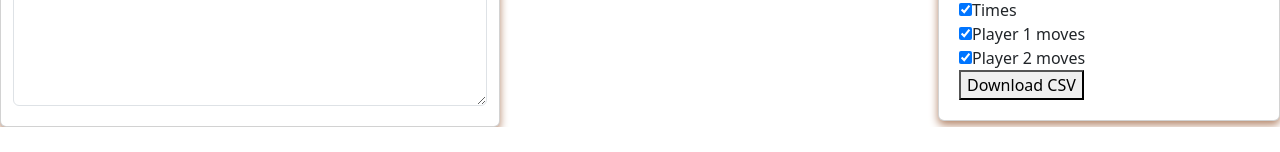
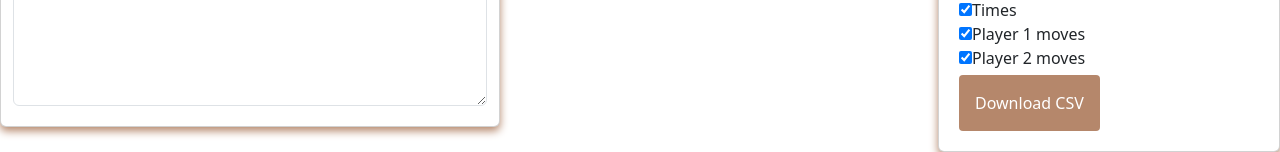
Before and after one commit to game-ai-platform-team/tira-ai-platform, a React (Vite) app in the folder frontend/: page /connect_four in a window 1280 px wide. Shown: the part 681-833 px from the top of the page. Before the commit the page ends 808 px from the top, so only its background shows below. Built offline with nearby package versions, Linux system fonts and the light colour scheme; what kokopu would draw is missing.

Commit message:
Feat(#146): Super useful CSVButton has color

```diff
--- a/frontend/src/components/CSVCreator.tsx
+++ b/frontend/src/components/CSVCreator.tsx
@@ -1,5 +1,6 @@
 import React, { useState } from "react";
 import MoveStatistics from "../interfaces/MoveStatistics.ts";
+import "../scss/CSVCreator.scss"
 
 interface CSVCreatorProps {
     moves: MoveStatistics[] | null;
@@ -116,7 +117,7 @@ const CSVCreator: React.FC<CSVCreatorProps> = ({ moves }) => {
                         />
                         Player 2 moves
                         <br />
-                        <button id="download-csv" type={"submit"}>
+                        <button id="CSVButton" type={"submit"}>
                             Download CSV
                         </button>
                     </form>
--- /dev/null
+++ b/frontend/src/scss/CSVCreator.scss
@@ -0,0 +1,12 @@
+#CSVButton {
+    background-color: var(--primary);
+    color: white;
+    padding: 1em;
+    margin-right: 10px;
+    margin-top: 5px;
+    border: none;
+    border-radius: 4px;
+    cursor: pointer;
+    font-size: 1em;
+    transition: background-color 0.3s ease;
+}
```
